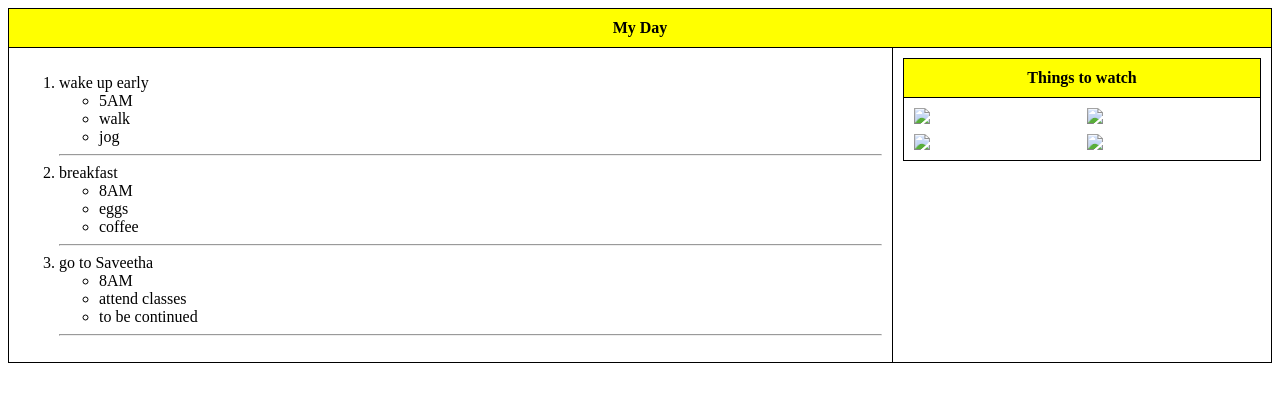
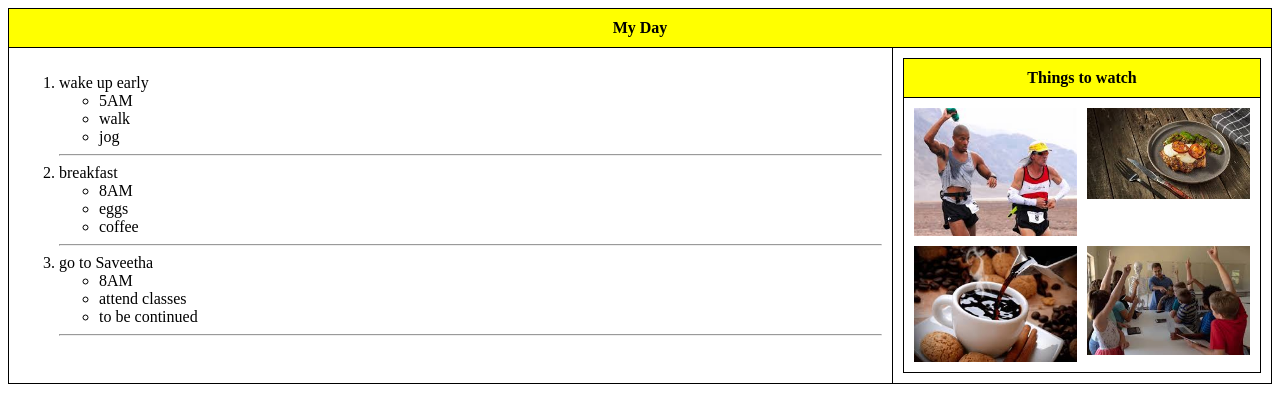
Before and after one commit to Javith-farkhan/HTML-BASIC-PROJECT, a plain HTML site: page index.html in a window 1280 px wide. Drawn offline with Linux system fonts and the light colour scheme.

Commit message:
Update index.html

```diff
--- a/index.html
+++ b/index.html
@@ -80,10 +80,10 @@
                     <tr>
                         <td>
                             <div class="image-grid">
-                                <img src= alt="Walking Image">
-                                <img src= alt="Eggs Image">
-                                <img src= alt="Coffee Image">
-                                <img src= alt="Classroom Image">
+                                <img src= "jog.jpg" alt="Walking Image">
+                                <img src= "food.jpg" alt="Eggs Image">
+                                <img src= "coffee.jpg" alt="Coffee Image">
+                                <img src="teaching.jpg" alt="Classroom Image">
                             </div>
                         </td>
                     </tr>
```
